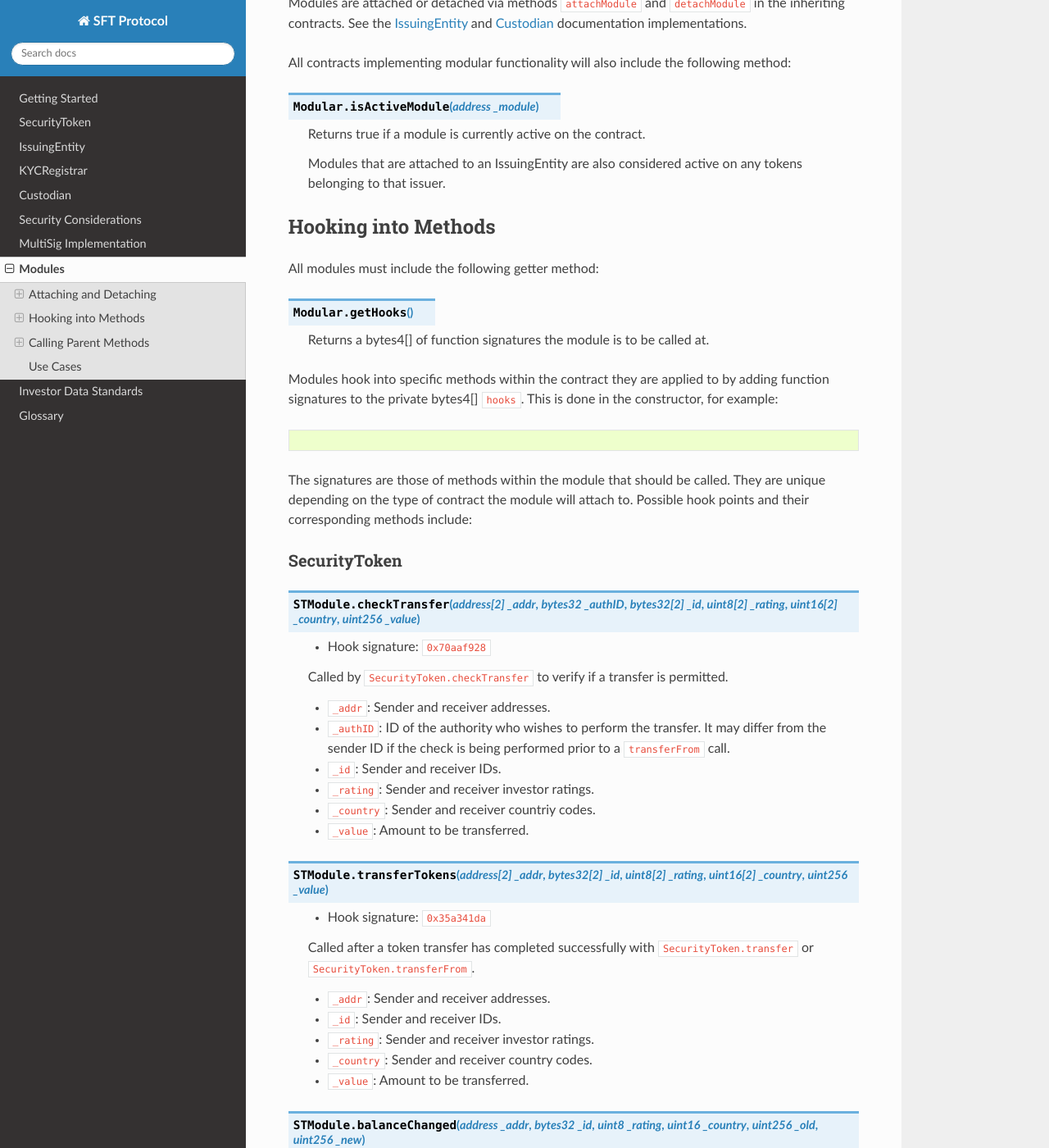
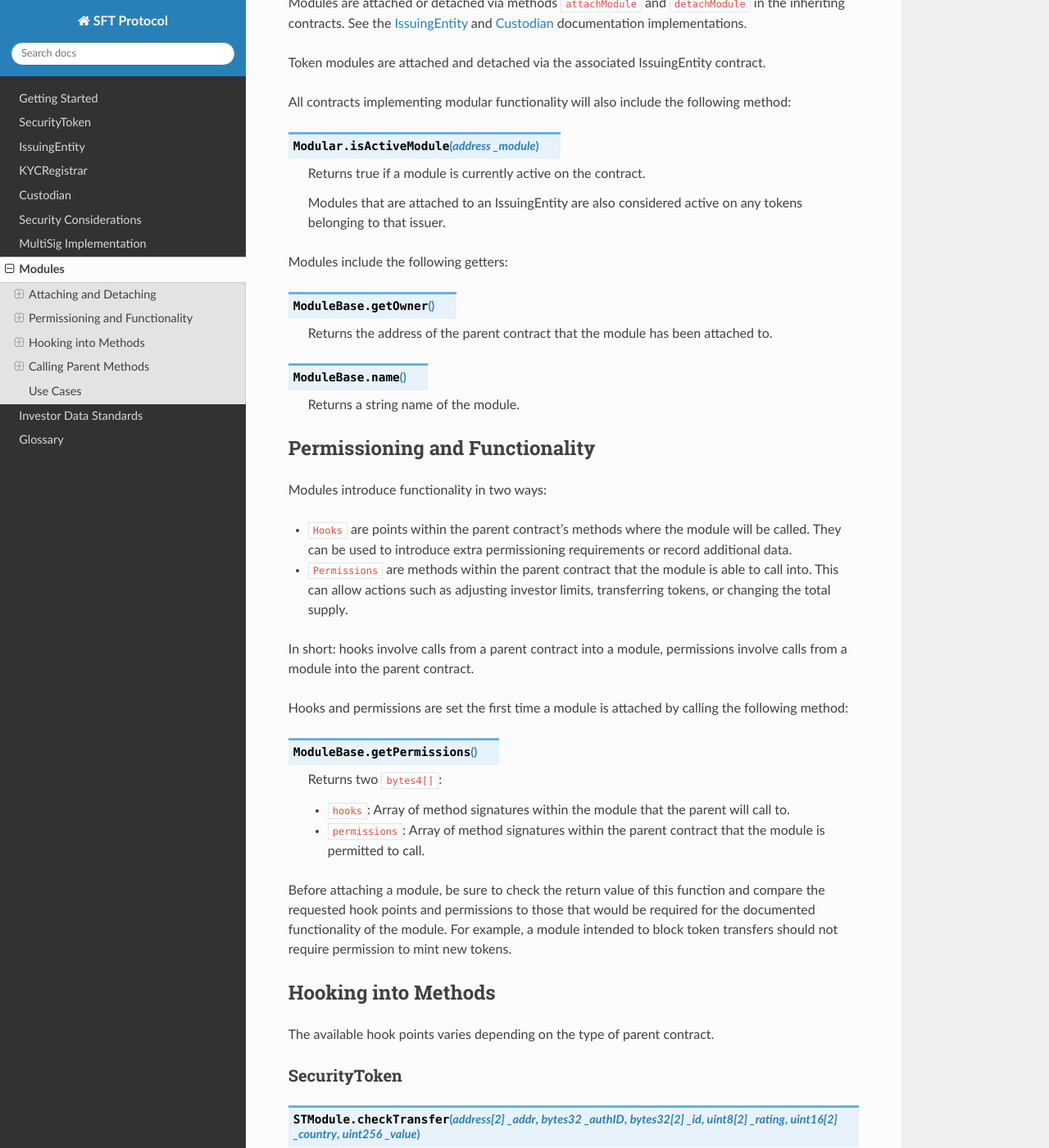
Before and after one commit to zerolawtech/SFT-Protocol, a Sphinx documentation site: the page built from docs/modules.rst, in a window 1280 px wide and 1400 px high, scrolled down 810 px. Shown: the whole window at 82% size. Built offline with Sphinx 7.4.7 and the Read the Docs theme 2.0.0, drawn with Linux system fonts in a browser that asks for light colours; some of the changed text lies outside the part shown.

Commit message:
updating docs

```diff
--- a/docs/modules.rst
+++ b/docs/modules.rst
@@ -14,12 +14,14 @@ It may be useful to view source code for the following contracts while reading t
 
 .. note:: In order to minimize gas costs, modules should be attached only when their functionality is required and detached as soon as they are no longer needed.
 
-.. warning:: Modules have a high level of permission and are capable of actions such as token transfers and altering the total supply. Only attach a module that has been properly auditted and ensure you understand exactly what it does.
+.. warning:: Depending on the hook and permission settings, modules may be capable of actions such as blocking transfers, moving investor tokens and altering the total supply. Only attach a module that has been properly auditted, ensure you understand exactly what it does, and be **very** wary of any module that requires permissions outside of it's documented behaviour.
 
 Attaching and Detaching
 =======================
 
 Modules are attached or detached via methods ``attachModule`` and ``detachModule`` in the inheriting contracts. See the :ref:`issuing-entity` and :ref:`custodian` documentation implementations.
+
+Token modules are attached and detached via the associated IssuingEntity contract.
 
 All contracts implementing modular functionality will also include the following method:
 
@@ -29,26 +31,41 @@ All contracts implementing modular functionality will also include the following
 
     Modules that are attached to an IssuingEntity are also considered active on any tokens belonging to that issuer.
 
+Modules include the following getters:
+
+.. method:: ModuleBase.getOwner()
+
+    Returns the address of the parent contract that the module has been attached to.
+
+.. method:: ModuleBase.name()
+
+    Returns a string name of the module.
+
+Permissioning and Functionality
+===============================
+
+Modules introduce functionality in two ways:
+
+* ``Hooks`` are points within the parent contract's methods where the module will be called. They can be used to introduce extra permissioning requirements or record additional data.
+* ``Permissions`` are methods within the parent contract that the module is able to call into. This can allow actions such as adjusting investor limits, transferring tokens, or changing the total supply.
+
+In short: hooks involve calls from a parent contract into a module, permissions involve calls from a module into the parent contract.
+
+Hooks and permissions are set the first time a module is attached by calling the following method:
+
+.. method:: ModuleBase.getPermissions()
+
+    Returns two ``bytes4[]``:
+
+    * ``hooks``: Array of method signatures within the module that the parent will call to.
+    * ``permissions``: Array of method signatures within the parent contract that the module is permitted to call.
+
+Before attaching a module, be sure to check the return value of this function and compare the requested hook points and permissions to those that would be required for the documented functionality of the module. For example, a module intended to block token transfers should not require permission to mint new tokens.
+
 Hooking into Methods
 ====================
 
-All modules must include the following getter method:
-
-.. method:: Modular.getHooks()
-
-    Returns a bytes4[] of function signatures the module is to be called at.
-
-Modules hook into specific methods within the contract they are applied to by adding function signatures to the private bytes4[] ``hooks``.  This is done in the constructor, for example:
-
-::
-
-    constructor(address _owner) STModuleBase(_owner) public {
-        /* other functionality */
-        hooks.push(0x35a341da);
-        hooks.push(0x4268353d);
-    }
-
-The signatures are those of methods within the module that should be called. They are unique depending on the type of contract the module will attach to.  Possible hook points and their corresponding methods include:
+The available hook points varies depending on the type of parent contract.
 
 SecurityToken
 -------------
@@ -76,7 +93,19 @@ SecurityToken
     * ``_id``: Sender and receiver IDs.
     * ``_rating``: Sender and receiver investor ratings.
     * ``_country``: Sender and receiver country codes.
-    * ``_value``: Amount to be transferred.
+    * ``_value``: Amount that was transferred.
+
+.. method:: STModule.transferTokensCustodian(address _custodian, bytes32[2] _id, uint8[2] _rating, uint16[2] _country, uint256 _value)
+
+    * Hook signature: ``0x6eaf832c``
+
+    Called after an internal custodian token transfer has completed with ``Custodian.transferInternal``.
+
+    * ``_custodian``: Address of the custodian contract.
+    * ``_id``: Sender and receiver IDs.
+    * ``_rating``: Sender and receiver investor ratings.
+    * ``_country``: Sender and receiver country codes.
+    * ``_value``: Amount that was transferred.
 
 .. method:: STModule.balanceChanged(address _addr, bytes32 _id, uint8 _rating, uint16 _country, uint256 _old, uint256 _new)
 
@@ -90,7 +119,6 @@ SecurityToken
     * ``_country``: Investor country code.
     * ``_old``: Previous token balance at the address.
     * ``_new``: New token balance at the address.
-
 
 IssuingEntity
 -------------
@@ -118,7 +146,20 @@ IssuingEntity
     * ``_id``: Sender and receiver IDs.
     * ``_rating``: Sender and receiver investor ratings.
     * ``_country``: Sender and receiver country codes.
-    * ``_value``: Amount to be transferred.
+    * ``_value``: Amount that was transferred.
+
+.. method:: IssuerModule.transferTokensCustodian(address _token, address _custodian, bytes32[2] _id, uint8[2] _rating, uint16[2] _country, uint256 _value)
+
+    * Hook signature: ``0x3b59c439``
+
+    Called after an internal custodian token transfer has completed with ``Custodian.transferInternal``.
+
+    * ``_token``: Address of the token that was transferred.
+    * ``_custodian``: Address of the custodian contract.
+    * ``_id``: Sender and receiver IDs.
+    * ``_rating``: Sender and receiver investor ratings.
+    * ``_country``: Sender and receiver country codes.
+    * ``_value``: Amount that was transferred.
 
 .. method:: IssuerModule.balanceChanged(address _token, bytes32 _id, uint8 _rating, uint16 _country, uint256 _old, uint256 _new)
 
@@ -138,57 +179,61 @@ Custodian
 
 .. method:: CustodianModule.sentTokens(address _token, bytes32 _id, uint256 _value, bool _stillOwner)
 
-    * Hook signature: ``0x7ffebabc``
+    * Hook signature: ``0x31b45d35``
 
-    Called after a custodian has sent tokens.
+    Called after tokens have been transferred out of a Custodian via ``Custodian.transfer``.
 
-    * ``_token``: Address of token that was transferred.
+    * ``_token``: Address of token that was sent.
     * ``_id``: ID of the recipient.
-    * ``_value``: Number of tokens that were transferred.
+    * ``_value``: Number of tokens that were sent.
     * ``_stillOwner``: Is the recipient still a beneficial owner for this token?
 
 .. method:: CustodianModule.receivedTokens(address _token, bytes32 _id, uint256 _value, bool _newOwner)
 
-    * Hook signature: ``0x081e5f03``
+    * Hook signature: ``0xa0e7f751``
 
-    Called after a custodian has received tokens.
+    Called after a tokens have been transferred into a Custodian.
 
-    * ``_token``: Address of token that was transferred.
+    * ``_token``: Address of token that was received.
     * ``_id``: ID of the sender.
-    * ``_value``: Number of tokens that were transferred.
-    * ``_stillOwner``: Is the sender a new beneficial owner for this token?
+    * ``_value``: Number of tokens that were received.
 
-.. method:: CustodianModule.addedInvestors(address _token, bytes32[] _id)
+.. method:: CustodianModule.internalTransfer(address _token, bytes32 _fromID, bytes32 _toID, uint256 _value, bool _stillOwner)
 
-    * Hook signature: ``0xf8324d5a``
+    * Hook signature: ``0x7054b724``
 
-    Called after a custodian has added one or more beneficial owners to a token.
+    Called after an internal transfer of ownership within the Custodian contract via ``Custodian.transferInternal``.
 
-    * ``_token``: Address of the token new owners are to be added to.
-    * ``_id``: Array of added investor IDs. May contain 0x00 entries, these should be ignored.
+    * ``_token``: Address of token that was received.
+    * ``_fromID``: ID of the sender.
+    * ``_toID``: ID of the recipient.
+    * ``_value``: Number of tokens that were received.
+    * ``_stillOwner``: Is the sender still a beneficial owner for this token?
 
-.. method:: CustodianModule.removedInvestors(address _token, bytes32[] _id)
+.. method:: CustodianModule.ownershipReleased(address _issuer, bytes32 _id)
 
-    * Hook signature: ``0x9898b82e``
+    * Hook signature: ``0x054d1c76``
 
-    Called after a custodian has removed one or more beneficial owners from a token.
+    Called after an investor's beneficial ownership status has been released within the Custodian contract via ``Custodian.releaseOwnership``.
 
-    * ``_token``: Address of the token new owners are to be removed from.
-    * ``_id``: Array of removed investor IDs.  May contain 0x00 entries, these should be ignored.
+    * ``_issuer``: IssuingEntity contract address
+    * ``_id``: Investor ID
 
 Calling Parent Methods
 ======================
 
-Once attached, modules are permitted to call certain methods in the parent contract.
+Once attached, modules may call into methods in the parent contract where they have been given permission.
 
 .. note:: When a module calls into the parent contract, it will still trigger any of it's own methods hooked into the called method. With poor contract design you can create infinite loops and effectively break the parent contract functionality as long as the module remains attached.
 
 SecurityToken
 -------------
 
-Any module applied to an IssuingEntity contract may also call the following methods on any token belonging to that issuer.  See :ref:`security-token` for more detailed information on these methods.
+Any module applied to an IssuingEntity contract may also be permitted to call methods on any token belonging to the issuer.  See :ref:`security-token` for more detailed information on these methods.
 
 .. method:: SecurityToken.transferFrom(address _from, address _to, uint256 _value)
+
+    * Permission signature: ``0x23b872dd``
 
     Transfers tokens between two addresses. A module calling ``transferFrom`` has the same level of authority as if the call was from the issuer.
 
@@ -196,9 +241,26 @@ Any module applied to an IssuingEntity contract may also call the following meth
 
 .. method:: SecurityToken.modifyBalance(address _owner, uint256 _value)
 
+    * Permission signature: ``0x250dea06``
+
     Sets the balance of ``_owner`` to ``_value`` and modifies ``totalSupply`` accordingly. This method is only callable by a module.
 
     Calling this method will also call any hooked in ``balanceChanged`` methods.
+
+.. method:: SecurityToken.detachModule(address _module)
+
+    * Permission signature: ``0xbb2a8522``
+
+    Detaches a module. This method can only be called directly by a permitted module, for the issuer to detach a SecurityToken level module the call must be made via the IssuingEntity contract.
+
+IssuingEntity
+-------------
+
+.. method:: IssuingEntity.detachModule(address _target, address _module)
+
+    * Permission signature: ``0xbb2a8522``
+
+    Detaches module contract ``_module`` from parent contract ``_target``.
 
 Custodian
 ---------
@@ -207,25 +269,37 @@ See :ref:`custodian` for more detailed information on these methods.
 
 .. method:: Custodian.transfer(address _token, address _to, uint256 _value, bool _stillOwner)
 
+    * Permission signature: ``0x75219e4e``
+
     Transfers tokens from the custodian to an investor.
 
     Calling this method will also call any hooked in ``sentTokens`` methods.
 
-.. method:: Custodian.addInvestors(address _token, bytes32[] _id)
+.. method:: Custodian.transferInternal(address _token, bytes32 _fromID, bytes32 _toID, uint256 _value, bool _stillOwner)
 
-    Adds investors to the list of beneficial owners for a token.
+    * Permission signature: ``0x2965c868``
 
-    Calling this method will also call any hooked in ``addedInvestors`` methods.
+    Transfers the ownership of tokens between investors within the Custodian contract.
 
-.. method:: Custodian.removeInvestors(address _token, bytes32[] _id)
+    Calling this method will also call any hooked in ``internalTransfer`` methods.
 
-    Removes investors from the list of beneficial owners for a token.
+.. method:: Custodian.releaseOwnership(address _issuer, bytes32 _id)
 
-    Calling this method will also call any hooked in ``removedInvestors`` methods.
+    * Permission signature: ``0xc07f6f8e``
+
+    Removes an investor from the Custodian's list of beneficial owners.
+
+    Calling this method will also call any hooked in ``ownershipReleased`` methods.
+
+.. method:: Custodian.detachModule(address _module)
+
+    * Permission signature: ``0xbb2a8522``
+
+    Detaches a module.
 
 Use Cases
 =========
 
-The wide range of functionality that modules can hook into, combined with their high level of authority, allows for many different applications. Some examples include: crowdsales, country/time based token locks, right of first refusal enforcement, voting rights, dividend payments, tender offers, and bond redemption.
+The wide range of functionality that modules can hook into and access allows for many different applications. Some examples include: crowdsales, country/time based token locks, right of first refusal enforcement, voting rights, dividend payments, tender offers, and bond redemption.
 
 We have included some sample modules on `GitHub <https://github.com/SFT-Protocol/security-token/tree/master/contracts/modules>`__ as examples to help understand module development and demonstrate the range of available functionality.
```
Also changed, not shown: other parts of docs/modules.rst (+1 -1 lines), docs/issuing-entity.rst (+4 -5 lines), docs/kyc-registrar.rst (+59 -27 lines).
